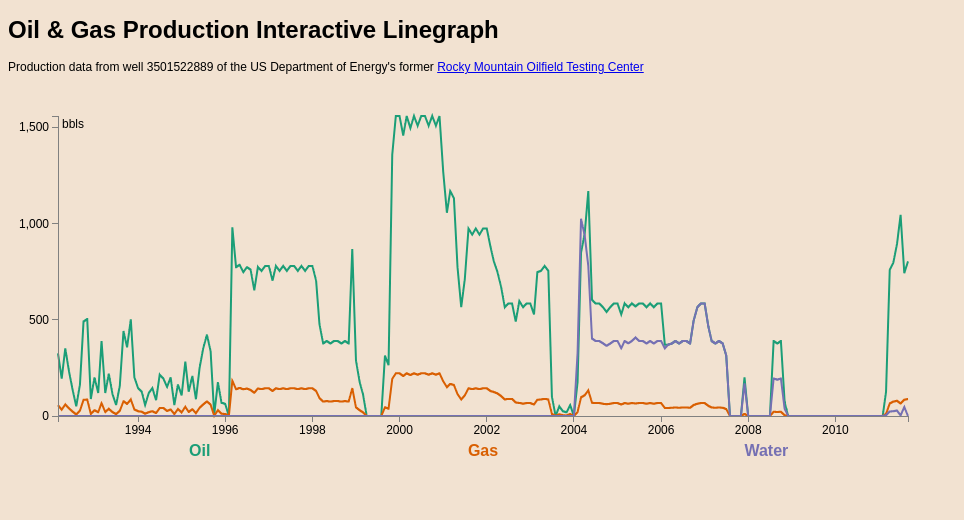
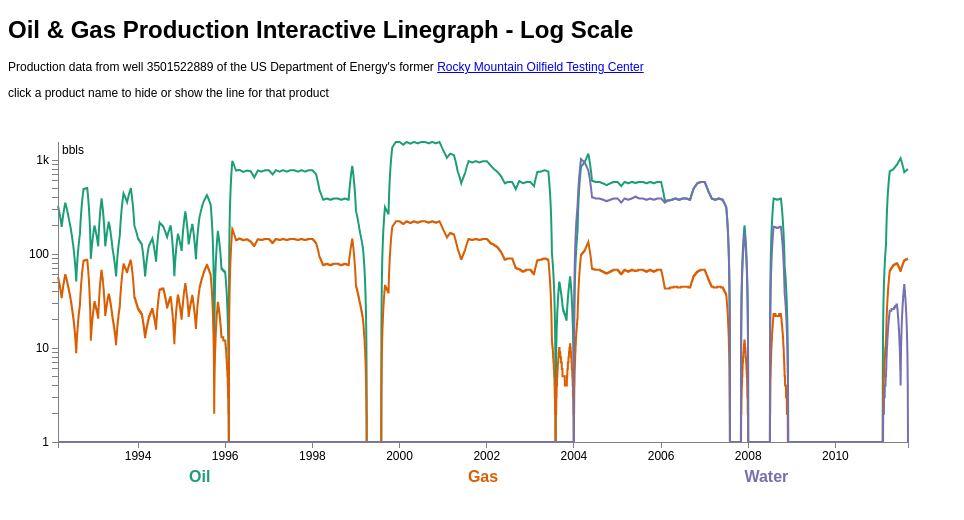
Before and after one commit to micahstubbs/production-line, a plain HTML site: page index.html in a window 1280 px wide. Shown: the whole page, without its empty margins (0-964 px from the left). Drawn offline with nearby package versions, Linux system fonts and the light colour scheme.

Commit message:
updated y-axis to log scale

```diff
--- a/index.html
+++ b/index.html
@@ -24,15 +24,16 @@ path {
     font-weight: bold;
     text-anchor: middle;
 }
-
+/*
 body {
     background-color: #F2E2D1;
 }
+*/
 
 </style>
 <body>
- <h1>Oil & Gas Production Interactive Linegraph</h1>
-<p>Production data from well 3501522889 of the US Department of Energy's former <a href="http://www.rmotc.doe.gov/">Rocky Mountain Oilfield Testing Center</a></p>
+ <h1>Oil & Gas Production Interactive Linegraph - Log Scale</h1>
+<p>Production data from well 3501522889 of the US Department of Energy's former <a href="http://www.rmotc.doe.gov/">Rocky Mountain Oilfield Testing Center</a></p><p>click a product name to hide or show the line for that product</p>
 <!-- load the d3.js library -->
 <script src="http://d3js.org/d3.v3.min.js"></script>
 
@@ -48,19 +49,23 @@ var parseDate = d3.time.format("%m/%d/%Y").parse;
 
 // Set the ranges
 var x = d3.time.scale().range([0, width]);
-var y = d3.scale.linear().range([height, 0]);
+var y = d3.scale.log().range([height, 0]);
 
 // Define the axes
 var xAxis = d3.svg.axis().scale(x)
     .orient("bottom").ticks(7);
 
 var yAxis = d3.svg.axis().scale(y)
-    .orient("left").ticks(5);
+    .orient("left")
+    .ticks(5, ",.1s")
+    .tickSize(6, 0);
+
 
 // Define the line
 var valueline = d3.svg.line()
     .x(function(d) { return x(d.date); })
-    .y(function(d) { return y(d.value); });
+    // adding one to values to fit use with the log scale
+    .y(function(d) { return y(d.value + 1); });
 
 // Adds the svg canvas
 var svg = d3.select("body")
@@ -80,7 +85,7 @@ d3.csv("single-well.csv", function(error, data) {
 
     // Scale the range of the data
     x.domain(d3.extent(data, function(d) { return d.date; }));
-    y.domain([0, d3.max(data, function(d) { return d.value; })]);
+    y.domain([1, d3.max(data, function(d) { return d.value; })]);
 
     // Nest the entries by key
     var dataNest = d3.nest()
```
